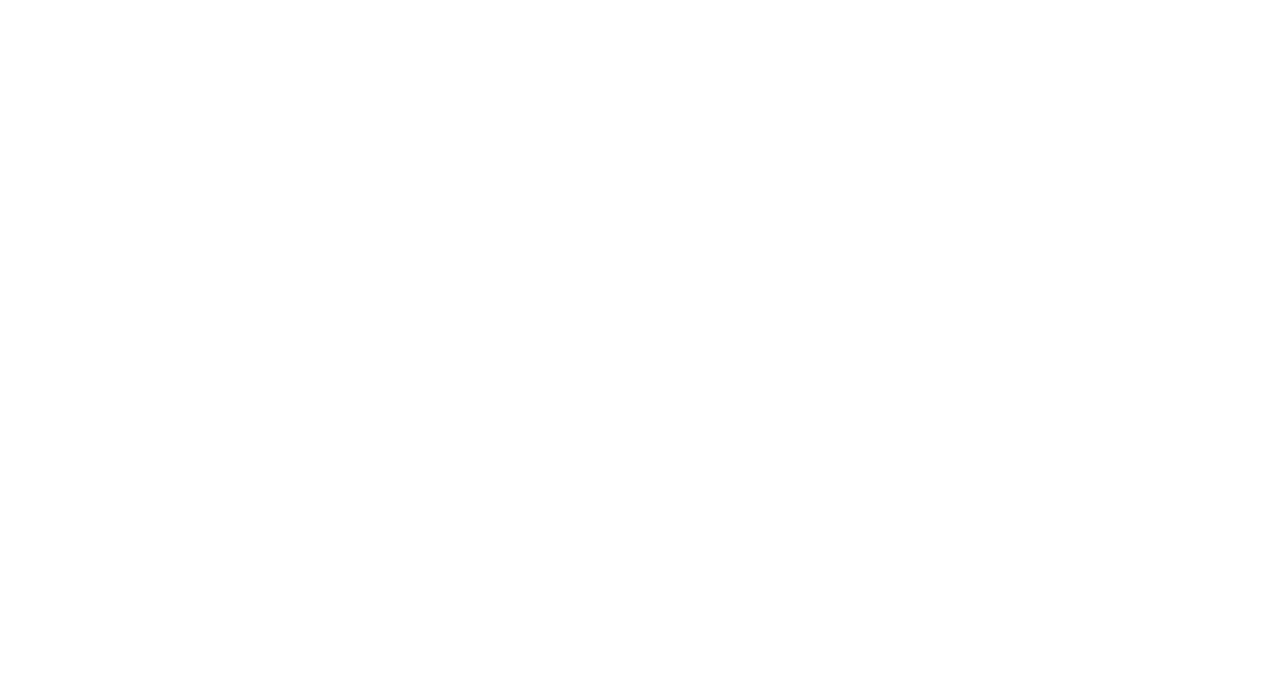
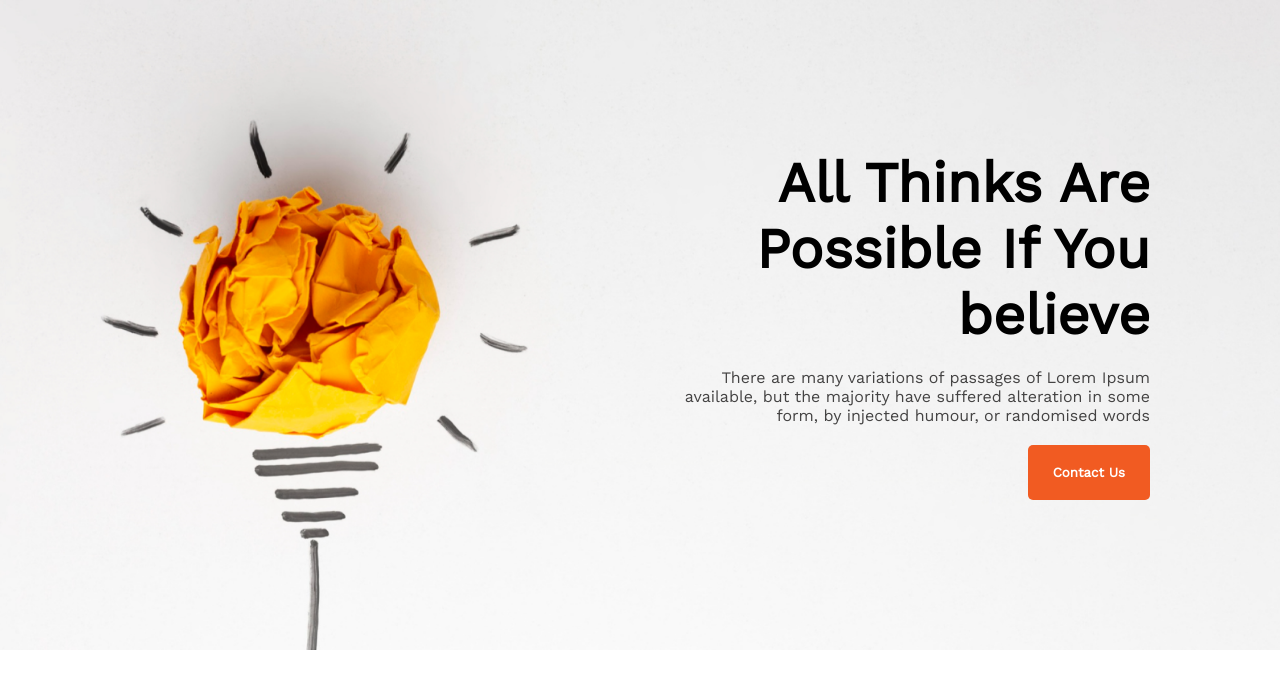
Before and after one commit to Amiodas/assignment-1, a plain HTML site: page index.html in a window 1280 px wide. Drawn offline with nearby package versions, Linux system fonts and the light colour scheme.

Commit message:
banner section done

```diff
--- a/index.html
+++ b/index.html
@@ -1,15 +1,33 @@
 <!DOCTYPE html>
 <html lang="en">
   <head>
-    <meta charset="UTF-8">
-    <meta http-equiv="X-UA-Compatible" content="IE=edge">
-    <meta name="viewport" content="width=device-width, initial-scale=1.0">
+    <meta charset="UTF-8" />
+    <meta http-equiv="X-UA-Compatible" content="IE=edge" />
+    <meta name="viewport" content="width=device-width, initial-scale=1.0" />
+    <link rel="stylesheet" href="/styles/style.css" />
+    <link rel="preconnect" href="https://fonts.googleapis.com" />
+    <link rel="preconnect" href="https://fonts.gstatic.com" crossorigin />
+    <link
+      href="https://fonts.googleapis.com/css2?family=Work+Sans&display=swap"
+      rel="stylesheet"
+    />
     <title>New Year New Me</title>
   </head>
   <body>
+    <header class="header">
+      <div class="banner-container">
+        <div class="banner">
+          <h1 class="banner-title">All Thinks Are Possible If You believe</h1>
+          <p class="banner-description">
+            There are many variations of passages of Lorem Ipsum available, but
+            the majority have suffered alteration in some form, by injected
+            humour, or randomised words
+          </p>
+          <button class="section-button">Contact Us</button>
+        </div>
+      </div>
+    </header>
     <main>
-        <!-- Banner Section -->
-
       <!-- My Failures Section -->
 
       <!-- My Plans Section -->
--- a/styles/style.css
+++ b/styles/style.css
@@ -0,0 +1,40 @@
+/* Common styles */
+* {
+    margin: 0;
+    font-family: 'Work Sans', sans-serif;
+}
+.section-button {
+    color: #ffffff;
+    background: #F15B22;
+    font-weight: 700;
+    padding: 20px 25px;
+    border: 0;
+    border-radius: 5px;
+}
+
+
+/* Banner Section Style */
+.banner-container {
+    background-image: url("../images/banner/banner1.png");
+    background-position: center;
+    background-size: cover;
+    height: 650px;
+    display: flex;
+    justify-content: end;
+    align-items: center;
+    padding-right: 130px;
+}
+
+.banner {
+    text-align: right;
+    width: 500px;
+}
+
+.banner-title {
+    font-size: 56px;
+    margin-bottom: 20px;
+}
+.banner-description {
+    color:#444343;
+    margin-bottom: 20px;
+}
```
Lines whose indentation alone changed are shown as unchanged.
